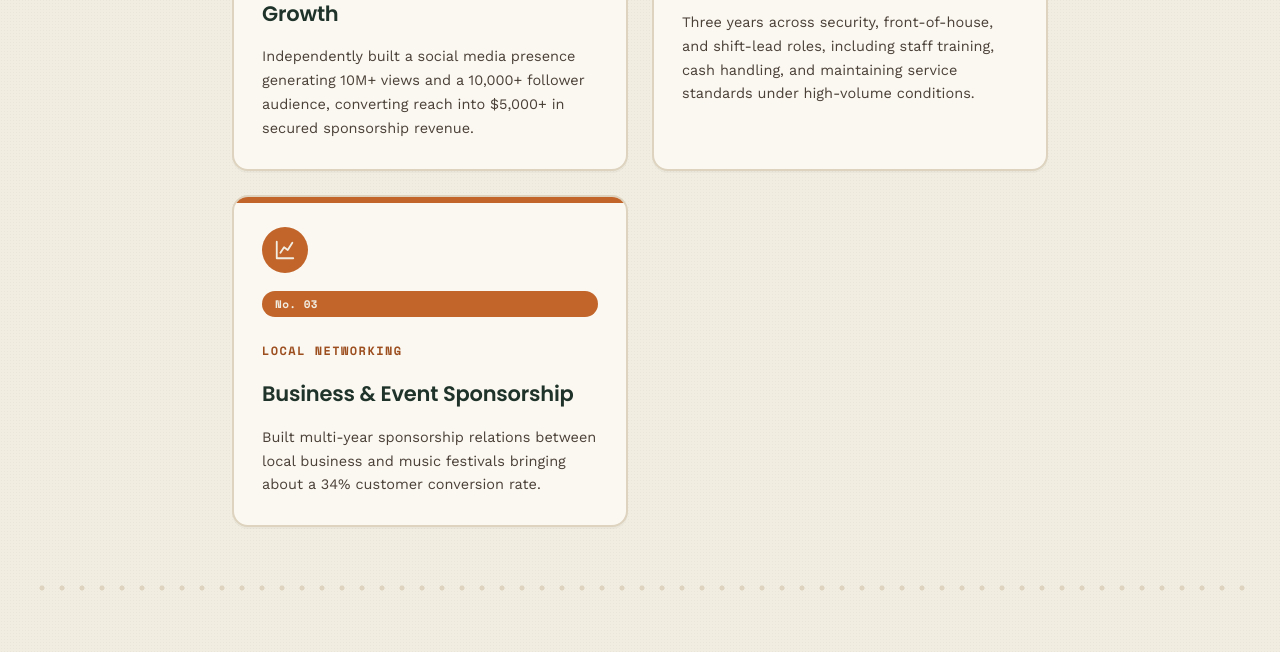
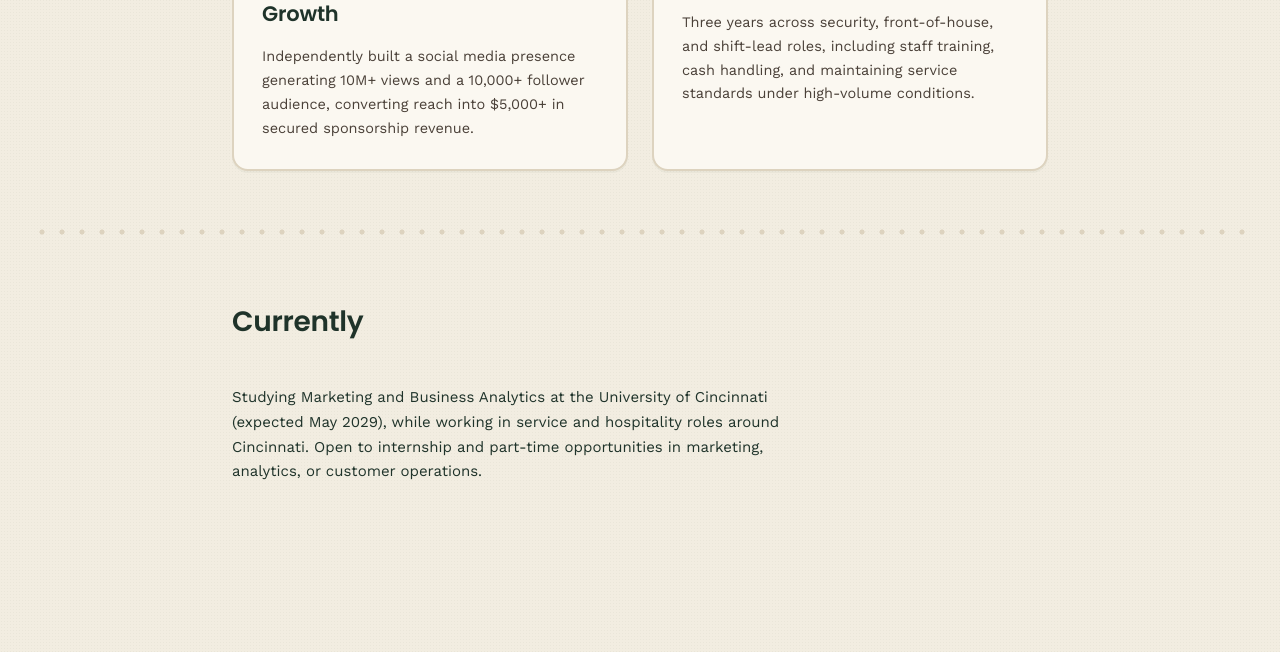
Before and after one commit to RaceGrinder/resume, a plain HTML site: page index.html in a window 1280 px wide. Shown: the part 1081-1733 px from the top of the page. Drawn offline with nearby package versions, Linux system fonts and the light colour scheme.

Commit message:
Update index.html

```diff
--- a/index.html
+++ b/index.html
@@ -74,14 +74,6 @@
           staff training, cash handling, and maintaining service standards under
           high-volume conditions.</p>
       </div>
-      <div class="card">
-        <div class="card-icon"><svg viewBox="0 0 24 24" fill="none" stroke-width="2" stroke-linecap="round" stroke-linejoin="round"><path d="M3 3v18h18"/><path d="M7 15l4-6 4 3 5-8"/></svg></div>
-        <span class="lap-badge">No. 03</span>
-        <span class="eyebrow">Local Networking</span>
-        <h3>Business &amp; Event Sponsorship</h3>
-        <p>Built multi-year sponsorship relations between local business and music festivals
-          bringing about a 34% customer conversion rate.</p>
-      </div>
     </div>
   </div>
 </section>
```
